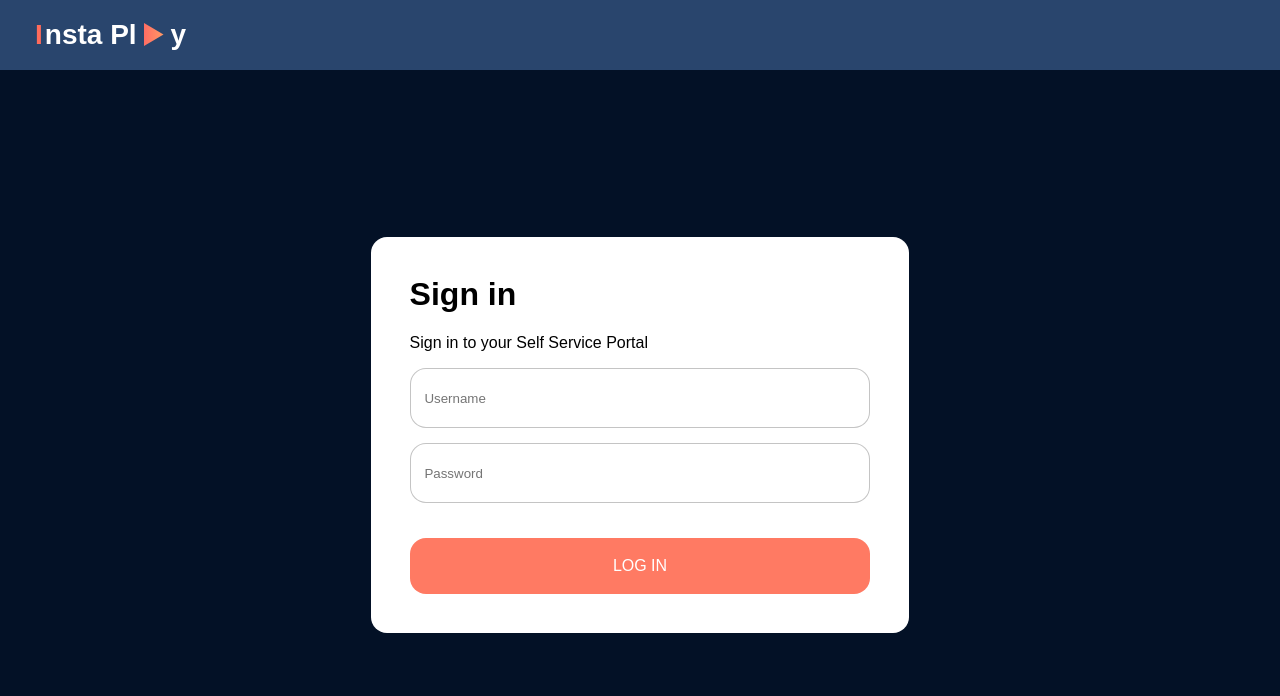
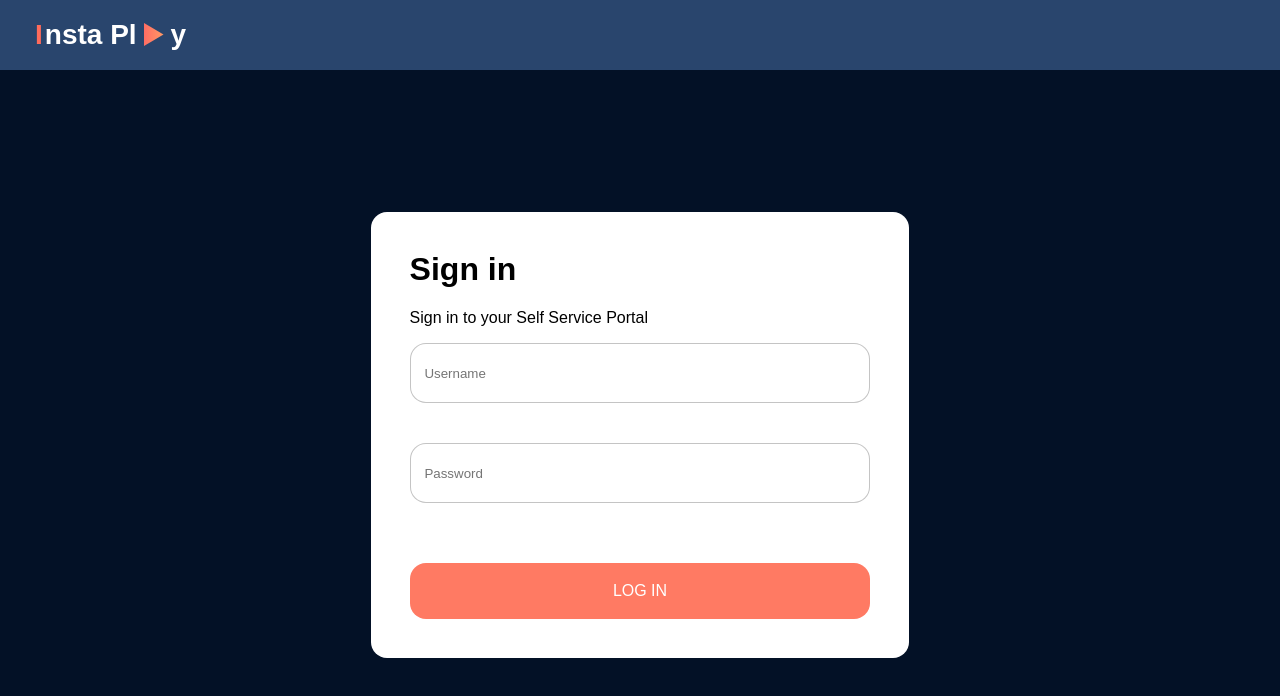
Before and after one commit to hema-subburaman/InstaPlay, a React (Vite) app in the folder movieDB/: page / in a window 1280 px wide. Shown: the top 696 px of the page. Built offline with nearby package versions, Linux system fonts and the light colour scheme.

Commit message:
upto third page

```diff
--- a/movieDB/src/components/LoginForm.jsx
+++ b/movieDB/src/components/LoginForm.jsx
@@ -15,7 +15,7 @@ function LoginForm({
     }} className="login-card">
       <h1>Sign in</h1>
       <p>Sign in to your Self Service Portal</p>
-
+    <div className="input-group">
       <input
         type="text"
         placeholder="Username"
@@ -26,7 +26,8 @@ function LoginForm({
       {usernameError && (
       <p className="error-text">{usernameError}</p>
       )}
-
+    </div>
+    <div className="input-group">
       <input
         type="password"
         placeholder="Password"
@@ -37,6 +38,7 @@ function LoginForm({
       {passwordError && (
       <p className="error-text">{passwordError}</p>
       )}
+      </div>
       {error && <p className="error-message">{error}</p>}
       <button type="submit" >
         LOG IN
--- a/movieDB/src/styles/Login.css
+++ b/movieDB/src/styles/Login.css
@@ -46,6 +46,7 @@ body {
   border-radius: 16px;
   padding: 3%;
   box-sizing: border-box;
+  position: relative;
 }
 
 .login-card h1 {
@@ -55,7 +56,7 @@ body {
 .login-card input {
   width: 100%;
   height: 60px;
-  margin-bottom: 15px;
+  margin-bottom: 0px;
   border-radius: 16px;
   padding: 0 3%;
   box-sizing: border-box;
@@ -81,12 +82,27 @@ body {
   margin-bottom: 8px;
 }
 
-.error-text {
+/* .error-text {
   color: #ff4d4f;
   font-size: 12px;
   margin: 2px 0 8px 0;
+  position: absolute;
+  top: -8px;
+} */
+
+.error-text {
+  position: absolute;
+  left: 0;
+  top: 100%;
+  margin-top: 4px;
+
+  color: red;
+  font-size: 12px;
+}
+
+.input-group {
   position: relative;
-  top: -8px;
+  margin-bottom: 40px;
 }
 
 @media screen and (max-width: 768px) {
```
